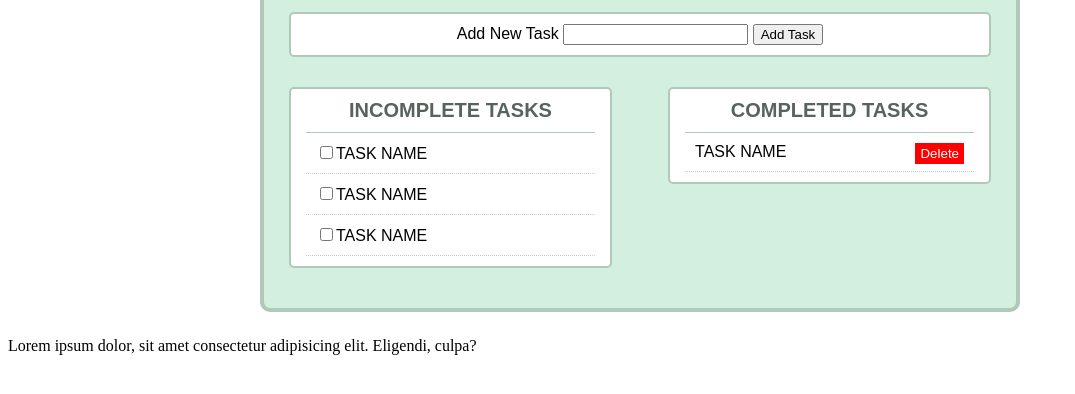
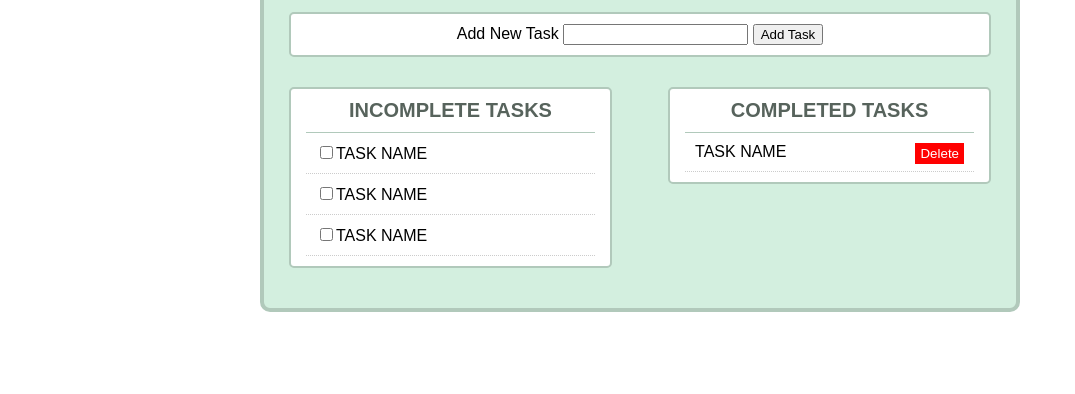
Before and after one commit to muhammad-2002/TODO-APP, a plain HTML site: page index.html in a window 1280 px wide. Shown: the part 218-612 px from the top of the page, without its empty margins (0-1075 px from the left). Drawn offline with Linux system fonts and the light colour scheme.

Commit message:
Update index.html

```diff
--- a/index.html
+++ b/index.html
@@ -45,9 +45,6 @@
       </div>
       <!--/complete-list-->
     </section>
-    <p>
-      Lorem ipsum dolor, sit amet consectetur adipisicing elit. Eligendi, culpa?
-    </p>
     <!--/container-->
     <script src="myscript.js"></script>
   </body>
```
